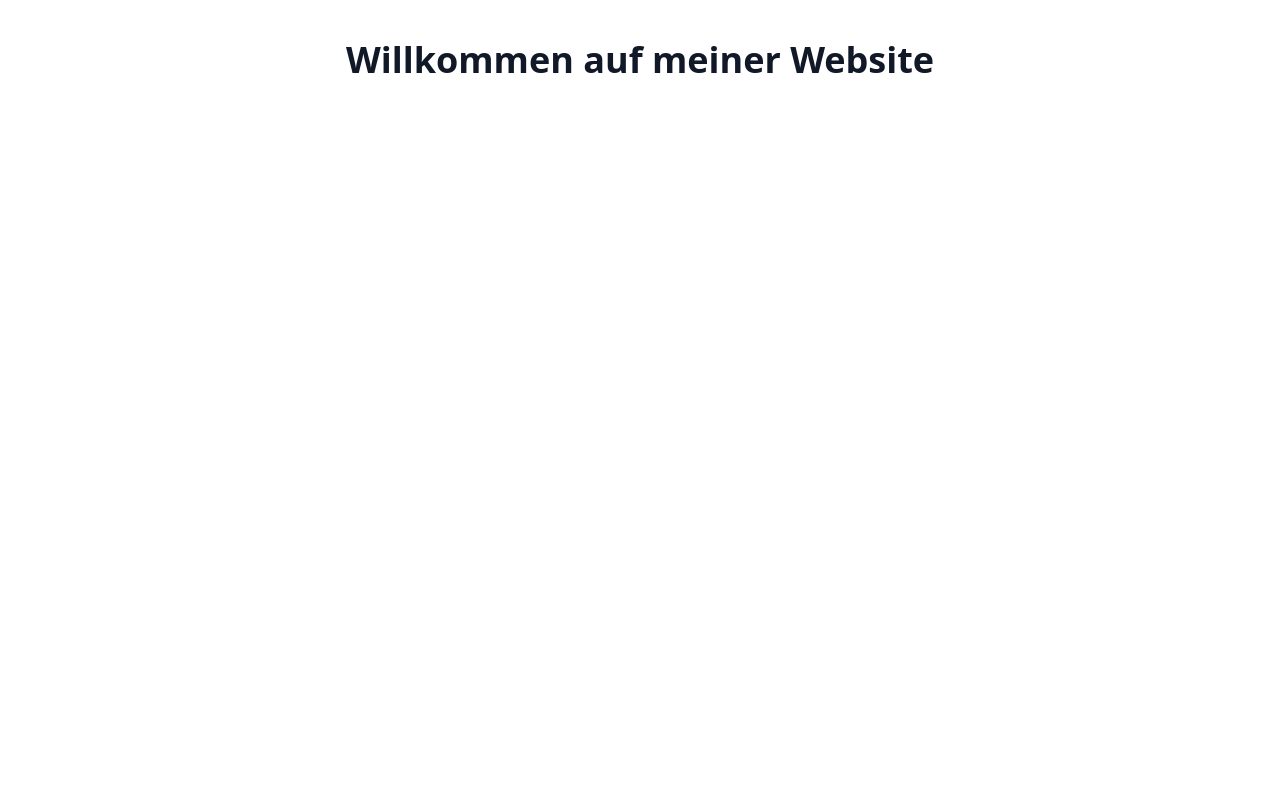
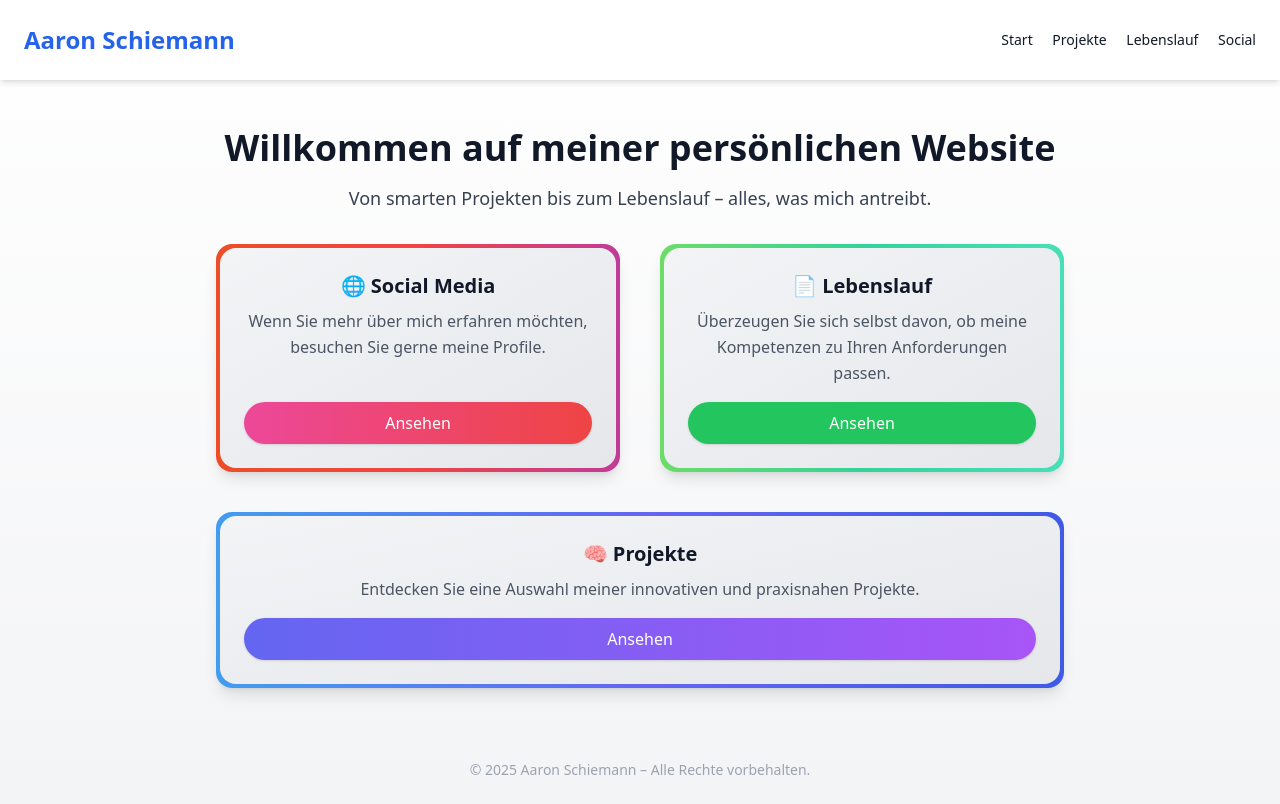
Before and after one commit to AaronSchiemann/Main, a website: page docs/index.html in a window 1280 px wide. Drawn offline with Linux system fonts and the light colour scheme.

Commit message:
Update index.html

```diff
--- a/docs/index.html
+++ b/docs/index.html
@@ -1,12 +1,69 @@
 <!DOCTYPE html>
 <html lang="de">
 <head>
-  <meta charset="UTF-8">
-  <meta name="viewport" content="width=device-width, initial-scale=1.0">
-  <title>Meine Webseite</title>
-  <link href="style.css" rel="stylesheet">
+  <meta charset="UTF-8" />
+  <meta name="viewport" content="width=device-width, initial-scale=1.0" />
+  <title>Aaron Schiemann – Digitale Projekte mit Sinn.</title>
+  <link href="../dist/output.css" rel="stylesheet" />
 </head>
-<body class="bg-white text-gray-900">
-  <h1 class="text-4xl font-bold text-center mt-10">Willkommen auf meiner Website</h1>
+<body class="min-h-screen flex flex-col bg-gradient-to-b from-white to-gray-100 text-gray-900 font-sans leading-relaxed">
+  <header class="p-6 shadow-md bg-white">
+    <div class="container mx-auto flex justify-between items-center">
+      <h1 class="text-2xl font-bold text-blue-600">Aaron Schiemann</h1>
+      <nav class="space-x-4 text-sm">
+        <a href="index.html" class="hover:underline">Start</a>
+        <a href="projekte.html" class="hover:underline">Projekte</a>
+        <a href="lebenslauf.html" class="hover:underline">Lebenslauf</a>
+        <a href="social.html" class="hover:underline">Social</a>
+      </nav>
+    </div>
+  </header>
+
+  <main class="container max-w-4xl mx-auto px-6 py-12 text-center flex-grow">
+    <h2 class="text-4xl font-bold mb-4">Willkommen auf meiner persönlichen Website</h2>
+    <p class="text-lg text-gray-700 mb-8">
+      Von smarten Projekten bis zum Lebenslauf – alles, was mich antreibt.
+    </p>
+
+        <div class="grid grid-cols-1 md:grid-cols-2 gap-10 mb-10">
+          <!-- Social Media -->
+          <div class="p-[4px] rounded-2xl animate-gradient-border bg-gradient-to-r from-orange-600 via-red-500 to-purple-600 bg-size-200 shadow-lg">
+            <div class="bg-gradient-to-br from-gray-100 to-gray-200 rounded-2xl p-6 h-full flex flex-col justify-between">
+              <div>
+                <h2 class="text-xl font-semibold mb-2">🌐 Social Media</h2>
+                <p class="text-gray-600 mb-4">Wenn Sie mehr über mich erfahren möchten, besuchen Sie gerne meine Profile.</p>
+              </div>
+              <a href="#" class="mt-auto inline-block px-5 py-2 rounded-full font-medium bg-gradient-to-r from-pink-500 to-red-500 text-white text-center shadow hover:scale-105 transition">Ansehen</a>
+            </div>
+          </div>
+
+          <!-- Lebenslauf -->
+          <div class="p-[4px] rounded-2xl animate-gradient-border bg-gradient-to-r from-lime-400 via-emerald-400 to-teal-300 bg-size-200 shadow-lg">
+            <div class="bg-gradient-to-br from-gray-100 to-gray-200 rounded-2xl p-6 h-full flex flex-col justify-between">
+              <div>
+                <h2 class="text-xl font-semibold mb-2">📄 Lebenslauf</h2>
+                <p class="text-gray-600 mb-4">Überzeugen Sie sich selbst davon, ob meine Kompetenzen zu Ihren Anforderungen passen.</p>
+              </div>
+              <a href="#" class="mt-auto inline-block px-5 py-2 rounded-full font-medium bg-green-500 text-white text-center shadow hover:scale-105 transition">Ansehen</a>
+            </div>
+          </div>
+        </div>
+
+        <!-- Projekte-Kachel über gesamte Breite -->
+        <div class="p-[4px] rounded-2xl animate-gradient-border bg-gradient-to-r from-cyan-400 via-indigo-500 to-blue-700 bg-size-200 shadow-lg">
+          <div class="bg-gradient-to-br from-gray-100 to-gray-200 rounded-2xl p-6 flex flex-col justify-between">
+            <div>
+              <h2 class="text-xl font-semibold mb-2">🧠 Projekte</h2>
+              <p class="text-gray-600 mb-4">Entdecken Sie eine Auswahl meiner innovativen und praxisnahen Projekte.</p>
+            </div>
+            <a href="#" class="mt-auto inline-block px-5 py-2 rounded-full font-medium bg-gradient-to-r from-indigo-500 to-purple-500 text-white text-center shadow hover:scale-105 transition">Ansehen</a>
+          </div>
+        </div>
+    </div>
+  </main>
+
+  <footer class="text-center text-sm text-gray-400 py-6">
+    © 2025 Aaron Schiemann – Alle Rechte vorbehalten.
+  </footer>
 </body>
 </html>
```
